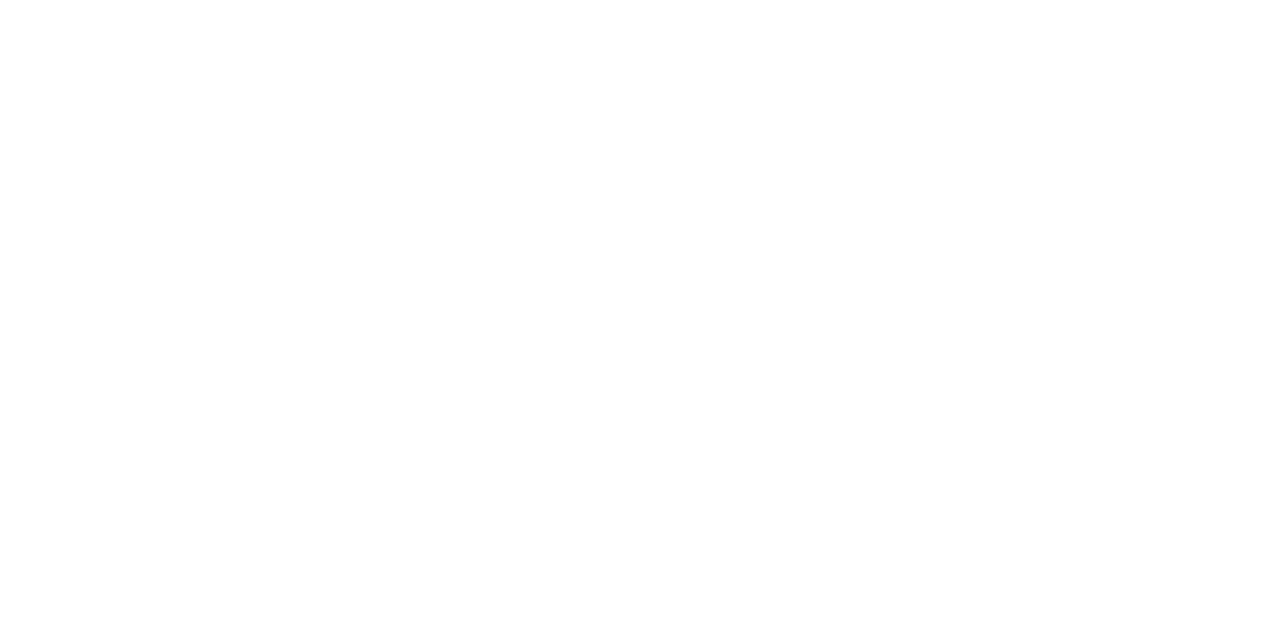
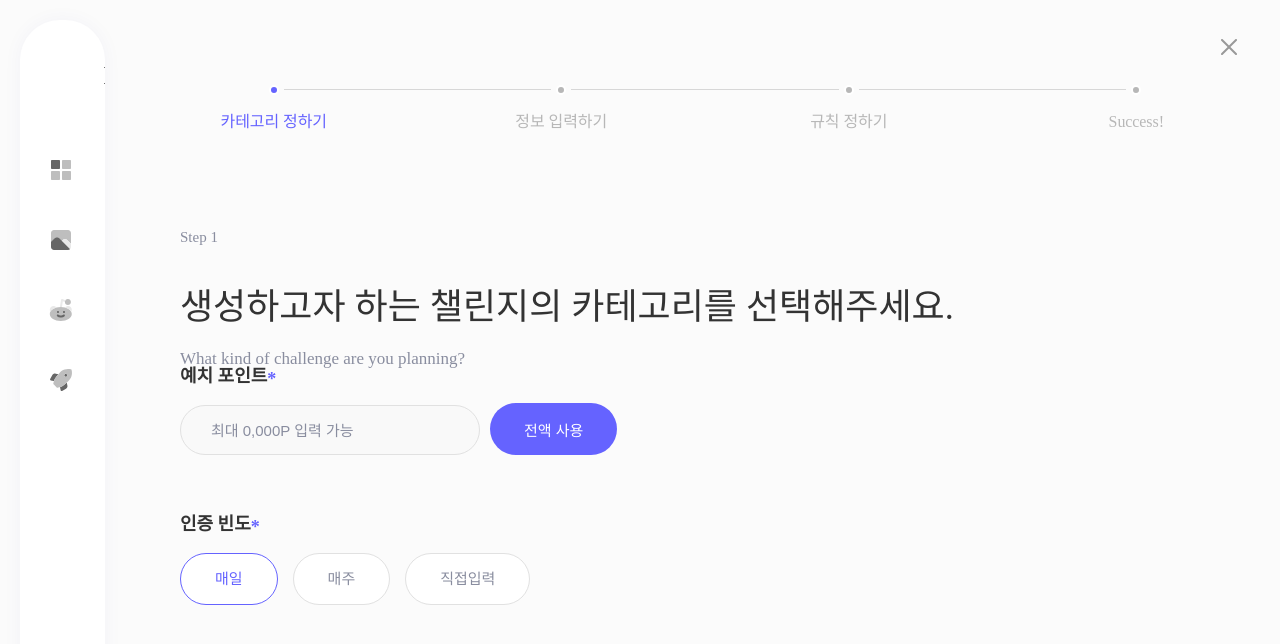
Before and after one commit to Challengers-service/Challengers_front, a React (Create React App) app: page /create-challenge/three in a window 1280 px wide. Before the commit this address had no page. Shown: the top 644 px of the page. Built offline with nearby package versions, Linux system fonts and the light colour scheme.

Commit message:
Feat #8 - Select Button Type clear

```diff
--- a/src/App.tsx
+++ b/src/App.tsx
@@ -1,9 +1,10 @@
 import axios from "axios";
-import StepTwo from "components/createChallenge/StepTwo";
 import CreateChallengeLayout from "components/layouts/CreateChallengeLayout";
 import JoinPage from "pages/Auth/JoinPage";
 import LoginPage from "pages/Auth/LoginPage";
 import StepOnePage from "pages/CreateChallenge/StepOnePage";
+import StepThreePage from "pages/CreateChallenge/StepThreePage";
+import StepTwoPage from "pages/CreateChallenge/StepTwoPage";
 import HomePage from "pages/Home/HomePage";
 import { BrowserRouter, Route, Routes } from "react-router-dom";
 import { useRecoilValue } from "recoil";
@@ -30,7 +31,8 @@
         <Route path="/login" element={<LoginPage />} />
         <Route path="/create-challenge" element={<CreateChallengeLayout />}>
           <Route path="one" element={<StepOnePage />} />
-          <Route path="two" element={<StepTwo />} />
+          <Route path="two" element={<StepTwoPage />} />
+          <Route path="three" element={<StepThreePage />} />
         </Route>
       </Routes>
     </BrowserRouter>
--- /dev/null
+++ b/src/components/@common/ButtonSelect/ButtonSelectStyled.tsx
@@ -0,0 +1,3 @@
+import styled from "styled-components";
+
+export const Wrapper = styled.div``;
--- a/src/components/@common/Select/Item.tsx
+++ b/src/components/@common/Select/Item.tsx
@@ -6,14 +6,26 @@
 }
 
 const Item = ({ value }: Props) => {
-  const { handleSelctAndClose, select } = useDropdownContext();
+  const { handleSelect, select, type } = useDropdownContext();
   return (
-    <Styled.ItemWrapper
-      isSelect={select === value}
-      onClick={() => handleSelctAndClose(value)}
-    >
-      {value}
-    </Styled.ItemWrapper>
+    <>
+      {type === "default" && (
+        <Styled.ItemWrapper
+          isSelect={select === value}
+          onClick={() => handleSelect(value)}
+        >
+          {value}
+        </Styled.ItemWrapper>
+      )}
+      {type === "button" && (
+        <Styled.ItemButton
+          isSelect={select === value}
+          onClick={() => handleSelect(value)}
+        >
+          {value}
+        </Styled.ItemButton>
+      )}
+    </>
   );
 };
 
--- a/src/components/@common/Select/Menu.tsx
+++ b/src/components/@common/Select/Menu.tsx
@@ -5,11 +5,14 @@
 interface Props {}
 
 const Menu = ({ children }: PropsWithChildren<Props>) => {
-  const { isOpen } = useDropdownContext();
+  const { isOpen, type } = useDropdownContext();
 
   return (
-    <Styled.MenuWrapper style={{ display: isOpen ? "block" : "none" }}>
-      <Styled.Lists>{children}</Styled.Lists>
+    <Styled.MenuWrapper
+      type={type}
+      style={{ display: isOpen ? "block" : "none" }}
+    >
+      <Styled.Lists type={type}>{children}</Styled.Lists>
     </Styled.MenuWrapper>
   );
 };
--- a/src/components/@common/Select/SelectStyled.tsx
+++ b/src/components/@common/Select/SelectStyled.tsx
@@ -23,7 +23,10 @@
   }
 `;
 
-export const MenuWrapper = styled.div`
+const MenuTypeStyles = css<{ type: string }>`
+  ${props =>
+    props.type === "default" &&
+    css`
       position: absolute;
       top: 61px;
       left: 0;
@@ -36,14 +39,34 @@
       padding: 30px;
       padding-right: 0;
       z-index: 1000;
+    `}
 `;
 
-export const Lists = styled.ul`
+export const MenuWrapper = styled.div<{ type: string }>`
+  ${MenuTypeStyles}
+`;
+
+const ListTypeStyles = css<{ type: string }>`
+  ${props =>
+    props.type === "default" &&
+    css`
       width: 100%;
       height: fit-content;
       max-height: calc(403px - 60px);
       border-radius: 0;
       overflow: auto;
+    `}
+
+  ${props =>
+    props.type === "button" &&
+    css`
+      display: flex;
+      gap: 15px;
+    `}
+`;
+
+export const Lists = styled.ul<{ type: string }>`
+  ${ListTypeStyles}
 `;
 
 const selectItemStyle = css<{ isSelect?: boolean }>`
@@ -65,4 +88,33 @@
   ${selectItemStyle}
 `;
 
+const ItemButtonSelect = css<{ isSelect?: boolean }>`
+  ${props =>
+    props.isSelect &&
+    css`
+      color: ${pallet.mainColor};
+      border: 1px solid ${pallet.mainColor};
+    `}
+`;
+
+export const ItemButton = styled.li<{ isSelect?: boolean }>`
+  display: inline-flex;
+  justify-content: center;
+  align-items: center;
+  outline: none;
+  padding-left: 2.125rem;
+  padding-right: 2.125rem;
+  min-width: max-content;
+  background: #ffffff;
+  border: 1px solid #e1e1e1;
+  border-radius: 90px;
+  height: 52px;
+  font-weight: 400;
+  font-size: 15px;
+  width: fit-content;
+  color: ${pallet.baseColor.subText};
+  cursor: pointer;
+  ${ItemButtonSelect}
+`;
+
 export const Option = styled.div``;
--- a/src/components/@common/Select/index.tsx
+++ b/src/components/@common/Select/index.tsx
@@ -1,17 +1,33 @@
 import { ReactNode } from "react";
-import { Dropdown } from "contexts/DropdownContext";
+import { Dropdown, DropdownContextType } from "contexts/DropdownContext";
 
 export interface Props {
   value?: string;
   initialValue?: string;
   onChange?: (value: string) => void;
-  trigger: ReactNode;
+  trigger?: ReactNode;
   options: string[];
+  type?: DropdownContextType;
+  isAlwaysOpen?: boolean;
 }
 
-const Select = ({ value, initialValue, onChange, trigger, options }: Props) => {
+const Select = ({
+  value,
+  initialValue,
+  onChange,
+  trigger,
+  options,
+  type,
+  isAlwaysOpen,
+}: Props) => {
   return (
-    <Dropdown value={value} initialValue={initialValue} onChange={onChange}>
+    <Dropdown
+      value={value}
+      type={type}
+      isAlwaysOpen={isAlwaysOpen}
+      initialValue={initialValue}
+      onChange={onChange}
+    >
       <Dropdown.Trigger>{trigger}</Dropdown.Trigger>
       <Dropdown.Menu>
         {options.map((option, index) => (
--- a/src/components/createChallenge/StepThree/index.tsx
+++ b/src/components/createChallenge/StepThree/index.tsx
@@ -12,13 +12,15 @@
   depositPoint: number;
 }
 
+const options2 = ["매일", "매주", "직접입력"];
 const options = new Array(7).fill(0).map((_, index) => `${index + 1}`);
 
 const StepThree = () => {
   const { register } = useForm<IForm>();
   const [focus, setFocus] = useState(false);
-  const [select, setSelect] = useState("0");
+  const [select, setSelect] = useState("매일");
   const onChangeSelect = (newSelect: string) => {
+    console.log(newSelect);
     setSelect(newSelect);
   };
   return (
@@ -41,13 +43,21 @@
       >
         <Label labelText="인증 빈도" isRequiredIcon />
         <Styled.ButtonGroup>
-          <Button type="button" size="medium">
+          <Select
+            initialValue="매일"
+            value={select}
+            onChange={onChangeSelect}
+            options={options2}
+            isAlwaysOpen
+            type="button"
+          />
+          {/* <Button type="button" size="medium">
             매일
           </Button>
           <Button type="button" size="medium">
             매주
-          </Button>
-          <Styled.ButtonAndSelect>
+          </Button> */}
+          {/* <Styled.ButtonAndSelect>
             <Button onFocus={() => setFocus(true)} type="button" size="medium">
               직접 입력
             </Button>
@@ -68,7 +78,7 @@
                 💡 기준: <strong>7일</strong>
               </span>
             </Styled.SelectWrapper>
-          </Styled.ButtonAndSelect>
+          </Styled.ButtonAndSelect> */}
         </Styled.ButtonGroup>
       </Stack>
     </Styled.Wrapper>
--- a/src/contexts/DropdownContext.tsx
+++ b/src/contexts/DropdownContext.tsx
@@ -12,12 +12,15 @@
   useState,
 } from "react";
 
+export type DropdownContextType = "default" | "button";
+
 interface DropdownContextValue {
   isOpen: boolean;
   select: string;
   handleOpen: () => void;
   handleClose: () => void;
-  handleSelctAndClose: (item: string) => void;
+  handleSelect: (item: string) => void;
+  type: DropdownContextType;
 }
 
 const DropdownContext = createContext<DropdownContextValue | null>(null);
@@ -26,6 +29,8 @@
   value?: string;
   initialValue?: string;
   onChange?: (newSelect: string) => void;
+  type?: DropdownContextType;
+  isAlwaysOpen?: boolean;
 }
 
 export function Dropdown({
@@ -33,13 +38,17 @@
   children,
   onChange,
   initialValue = "선택",
+  type = "default",
+  isAlwaysOpen = false,
 }: PropsWithChildren<Props>) {
   const [isOpen, setOpen] = useState(false);
   const [select, setSelect] = useState(initialValue);
 
+  /* value가 없으면서 onChange가 없으면 제어권 없음 */
+  const isControlled = value !== undefined && !!onChange;
+
+  /* 제어권이 있을때는 제어중인 value값을 제어권이 없을때는 Context가 제어중인 select를 반환 */
   const getSelect = () => (isControlled ? value : select);
-
-  const isControlled = value !== undefined && !!onChange;
 
   const firstMounded = useRef(true);
   const ref = useRef<HTMLDivElement>(null);
@@ -54,30 +63,30 @@
   }, [select, isControlled, onChange]);
 
   const handleOpen = useCallback(() => {
-    setOpen(true);
-  }, []);
+    !isAlwaysOpen && setOpen(true);
+  }, [isAlwaysOpen]);
 
   const handleClose = useCallback(() => {
-    setOpen(false);
-  }, []);
+    !isAlwaysOpen && setOpen(false);
+  }, [isAlwaysOpen]);
 
-  const handleSelctAndClose = useCallback((item: string) => {
-    handleSelectChange(item);
-    handleClose();
-  }, []);
-
-  const handleSelectChange = (newValue: string) => {
-    isControlled ? onChange(newValue) : setSelect(newValue);
-  };
+  const handleSelect = useCallback(
+    (item: string) => {
+      isControlled ? onChange(item) : setSelect(item);
+      handleClose();
+    },
+    [isControlled, isAlwaysOpen]
+  );
 
   return (
     <DropdownContext.Provider
       value={{
-        isOpen,
+        isOpen: isAlwaysOpen ? true : isOpen,
         select: getSelect(),
         handleOpen,
         handleClose,
-        handleSelctAndClose,
+        handleSelect,
+        type,
       }}
     >
       <div
--- /dev/null
+++ b/src/pages/CreateChallenge/StepThreePage/index.tsx
@@ -0,0 +1,7 @@
+import StepThree from "components/createChallenge/StepThree";
+
+const StepThreePage = () => {
+  return <StepThree />;
+};
+
+export default StepThreePage;
```
Also changed, not shown: src/components/@common/ButtonSelect/index.tsx (added, +7 -0 lines), 1 other file (tests, documents, lock files or other folders). Lines whose indentation alone changed are shown as unchanged.
